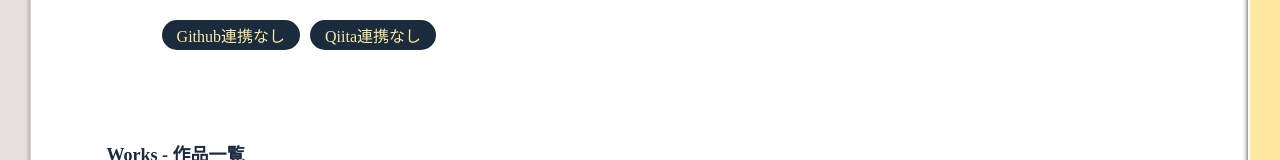
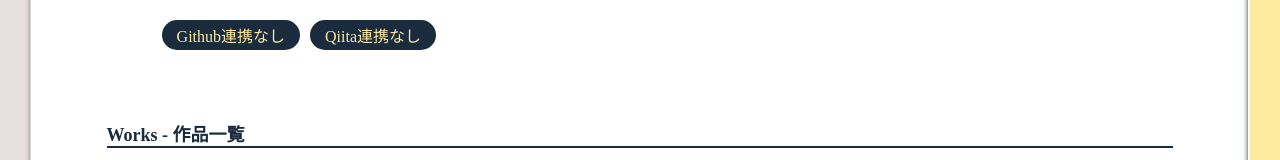
Before and after one commit to HAGARIHAYATO/On-Board, a Nuxt app in the folder client/: page /users/1 in a window 1280 px wide. Shown: the part 335-495 px from the top of the page. Built offline with nearby package versions, Linux system fonts and the light colour scheme; no server answers.

Commit message:
add : qiita

```diff
--- a/client/pages/users/_id.vue
+++ b/client/pages/users/_id.vue
@@ -335,9 +335,8 @@ export default {
   font-size: 10px;
 }
 .user__intro {
-  margin: 0 20px;
+  margin: 0 0 0 100px;
   font-size: 10px;
-  padding: 10px;
   color:grey;
   width: 100%;
   max-height: 360px;
```
